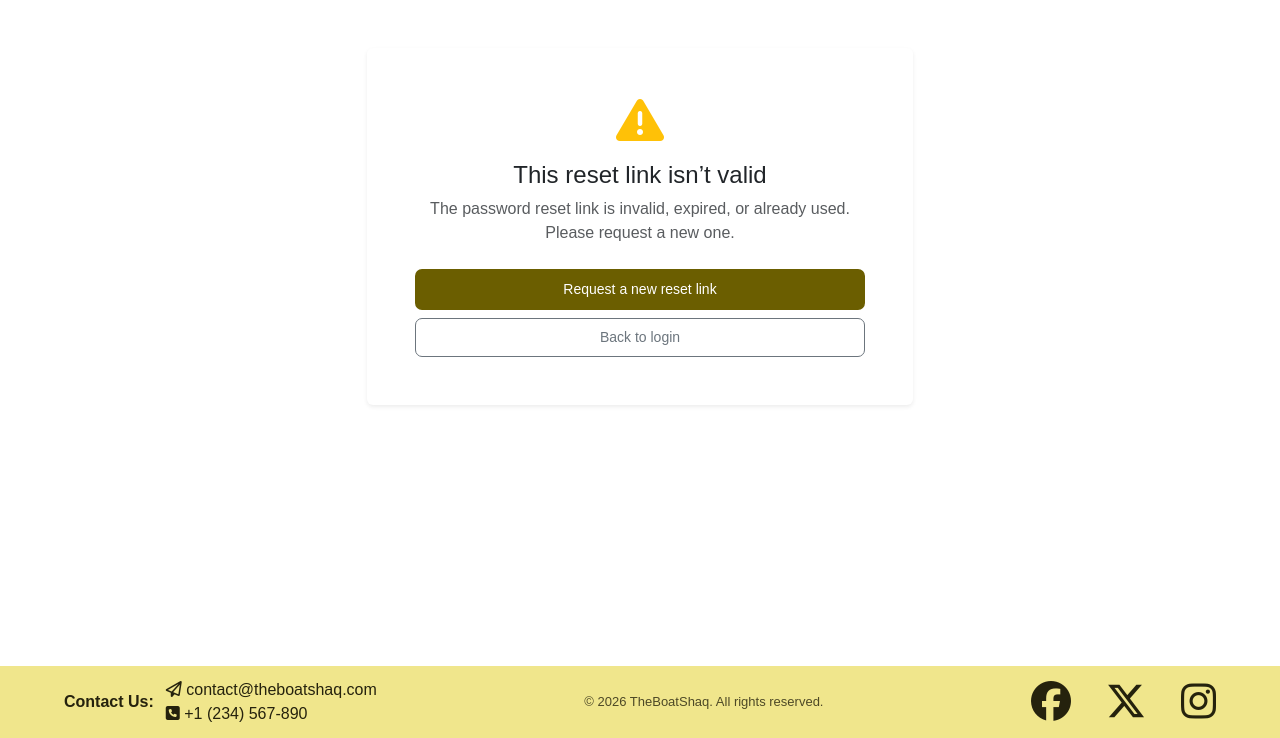
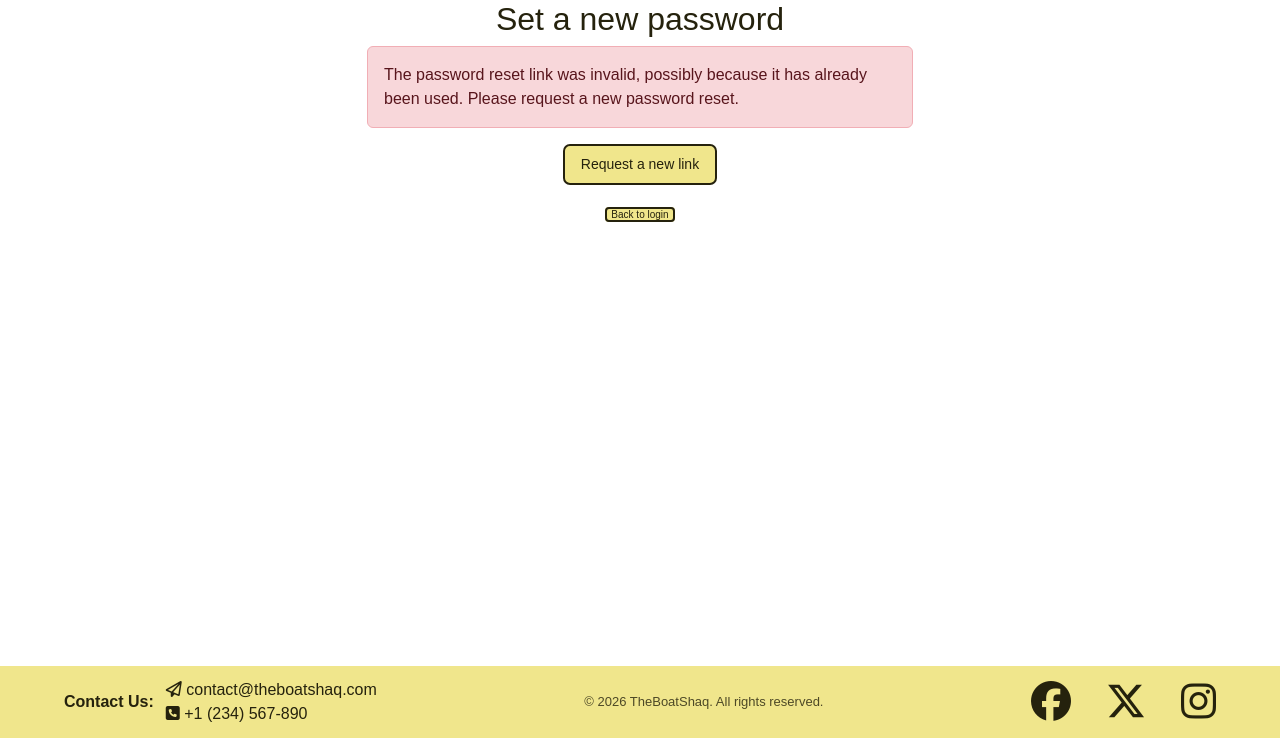
Before and after one commit to h7qju7ts/the_boat_shaq, a Django app: a page that uses templates/account/password_reset_from_key.html in a window 1280 px wide. Shown: the part 62-800 px from the top of the page. Run offline with Django 5.2, Linux system fonts and the light colour scheme; some libraries are stand-ins or nearby versions; some web fonts are replaced.

Commit message:
add password toggler for password reset page , style the password reset done page

```diff
--- a/boat_shaq/settings.py
+++ b/boat_shaq/settings.py
@@ -112,7 +112,11 @@
 WSGI_APPLICATION = 'boat_shaq.wsgi.application'
 
 # Dev: print emails to the terminal instead of sending
+
 EMAIL_BACKEND = "django.core.mail.backends.console.EmailBackend"
+
+# EMAIL_BACKEND = "django.core.mail.backends.filebased.EmailBackend"
+# EMAIL_FILE_PATH = BASE_DIR / "tmp_emails"
 
 # Dev: don't require/attempt email verification
 ACCOUNT_SIGNUP_FIELDS = [
--- a/templates/account/password_reset_from_key.html
+++ b/templates/account/password_reset_from_key.html
@@ -1,57 +1,88 @@
 {% extends "main/main.html" %}
-
-{% block title %}Reset Password | The Boat Shaq{% endblock %}
+{% load i18n %}
 
 {% block content %}
-<div class="container py-5">
-  <div class="row justify-content-center">
-    <div class="col-12 col-md-8 col-lg-6">
+<div class="container">
+  <div class="row justify-content-center text-center">
+    <div class="col-md-6">
+
+      <h2>{% trans "Set a new password" %}</h2>
 
       {% if token_fail %}
+        <div class="alert alert-danger text-start" role="alert">
+          {% trans "The password reset link was invalid, possibly because it has already been used. Please request a new password reset." %}
+        </div>
 
-        <div class="card shadow-sm border-0">
-          <div class="card-body p-4 p-md-5 text-center">
-            <div class="mb-3">
-              <i class="fa-solid fa-triangle-exclamation fa-3x text-warning"></i>
+        <p class="mt-3">
+          <a class="btn btn-secondary" href="{% url 'account_reset_password' %}">
+            {% trans "Request a new link" %}
+          </a>
+        </p>
+
+      {% else %}
+        <form method="post" action="">
+          {% csrf_token %}
+
+          {# Optional: show non-field errors nicely #}
+          {% if form.non_field_errors %}
+            <div class="alert alert-danger text-start" role="alert">
+              {{ form.non_field_errors }}
+            </div>
+          {% endif %}
+
+          <div class="mb-3 text-start">
+            <label for="id_password1" class="form-label">{% trans "New password" %}</label>
+
+            <div class="password-wrapper">
+              {{ form.password1 }}
+              <button type="button" class="toggle-password" data-target="id_password1">
+                <i class="fa-solid fa-eye"></i>
+              </button>
             </div>
 
-            <h1 class="h4 mb-2">This reset link isn’t valid</h1>
-            <p class="text-muted mb-4">
-              The password reset link is invalid, expired, or already used.
-              Please request a new one.
-            </p>
+            <div id="caps-warning-id_password1" class="caps-warning" style="display:none;">
+              <i class="fa-solid fa-triangle-exclamation"></i> {% trans "Caps Lock is on" %}
+            </div>
 
-            <div class="d-grid gap-2">
-              <a href="{% url 'account_reset_password' %}" class="btn btn-primary">
-                Request a new reset link
-              </a>
-              <a href="{% url 'account_login' %}" class="btn btn-outline-secondary">
-                Back to login
-              </a>
+            {% if form.password1.errors %}
+              <div class="invalid-feedback d-block">
+                {{ form.password1.errors }}
+              </div>
+            {% endif %}
+          </div>
+
+          <div class="mb-3 text-start">
+            <label for="id_password2" class="form-label">{% trans "Confirm new password" %}</label>
+
+            <div class="password-wrapper">
+              {{ form.password2 }}
+              <button type="button" class="toggle-password" data-target="id_password2">
+                <i class="fa-solid fa-eye"></i>
+              </button>
             </div>
+
+            <div id="caps-warning-id_password2" class="caps-warning" style="display:none;">
+              <i class="fa-solid fa-triangle-exclamation"></i> {% trans "Caps Lock is on" %}
+            </div>
+
+            {% if form.password2.errors %}
+              <div class="invalid-feedback d-block">
+                {{ form.password2.errors }}
+              </div>
+            {% endif %}
           </div>
-        </div>
 
-      {% else %}
+          <p>
+            <button type="submit" class="btn btn-secondary">
+              {% trans "Change password" %}
+            </button>
+          </p>
+        </form>
+      {% endif %}
 
-        <div class="card shadow-sm border-0">
-          <div class="card-body p-4 p-md-5">
-            <h1 class="h4 mb-3 text-center">Choose a new password</h1>
-
-            <form method="post" action="{{ action_url }}">
-              {% csrf_token %}
-
-              {# If you want cleaner bootstrap formatting, we can style fields manually. #}
-              {{ form.as_p }}
-
-              <button type="submit" class="btn btn-primary w-100 mt-2">
-                Change password
-              </button>
-            </form>
-          </div>
-        </div>
-
-      {% endif %}
+      <p class="mt-3">
+        <a class="link-action" href="{% url 'account_login' %}">{% trans "Back to login" %}</a>
+      </p>
 
     </div>
   </div>
```
Also changed, not shown: templates/account/password_reset_from_key_done.html (added, +23 -0 lines), 1 other file.
